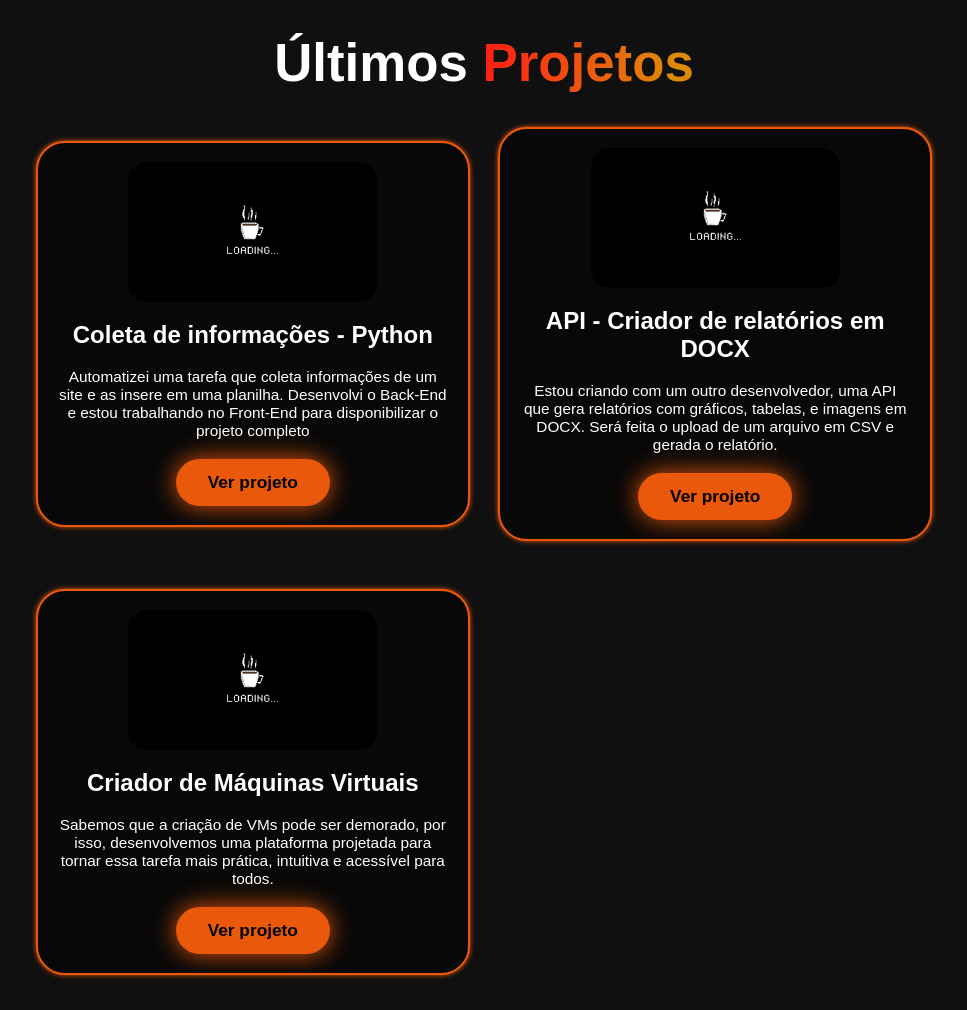
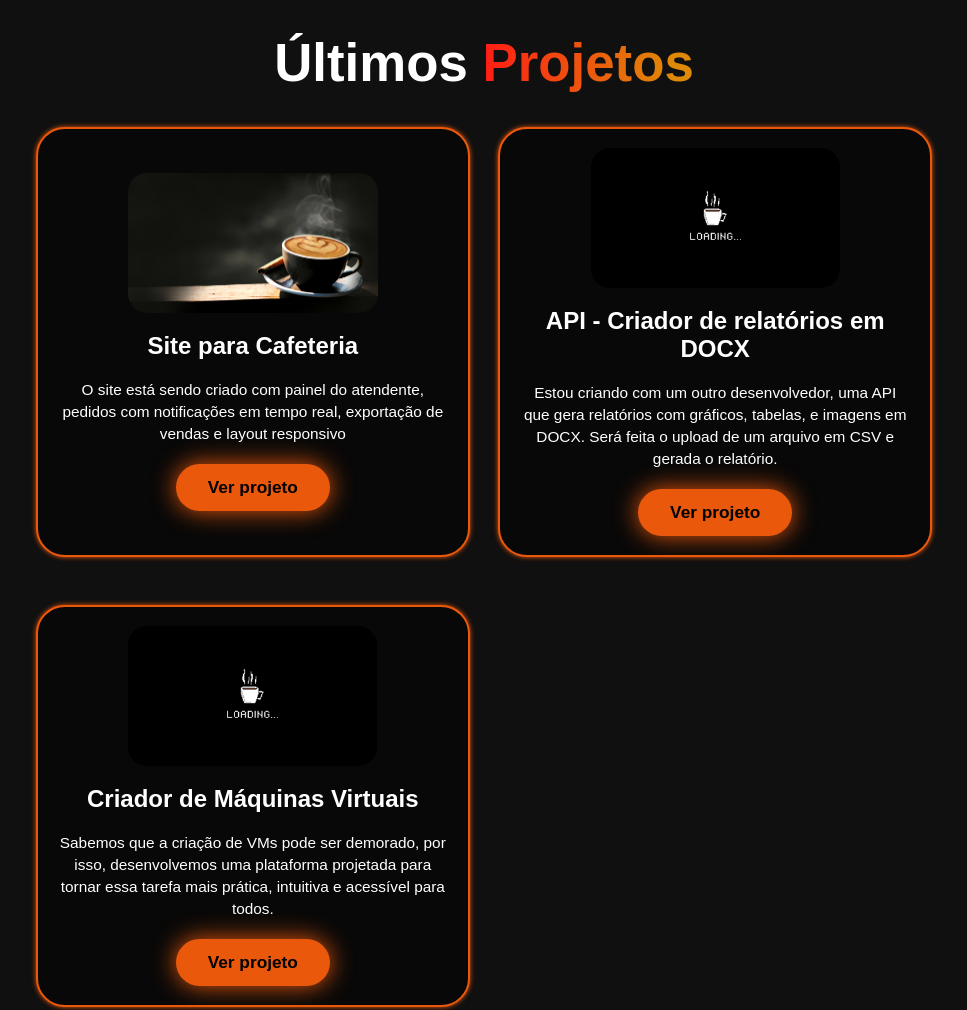
Before and after one commit to GleydsonFs/Portifolio, a website: page index.html in a window 1280 px wide. Shown: the part 3180-4190 px from the top of the page, without its empty margins (156-1123 px from the left). Drawn offline with nearby package versions, Linux system fonts and the light colour scheme.

Commit message:
coffe project updated

```diff
--- a/css/style.css
+++ b/css/style.css
@@ -1,4 +1,4 @@
-
+j
 :root {
     --bg-color: #080808;
     --second-bg-color: #101010;
@@ -524,6 +524,11 @@ section {
     cursor: pointer;
     box-shadow: 0 0 5px var(--main-color);
     transition: 0.3s ease;
+
+    /* Novas propriedades para tamanho fixo */
+    width: 100%;          /* Ocupa toda a largura do grid */
+    min-height: 300px;    /* Altura mínima fixa (ajuste conforme necessário) */
+    height: 100%;         /* Garante que todos os cards tenham a mesma altura */
 }
 
 .project-card a {
@@ -543,6 +548,11 @@ section {
     object-fit: cover;
 }
 
+.cafeteria-img {
+    width: 300px;
+    background-size: contain;
+}
+
 .project-card h3 {
     display: inline;
     font-size: 2.5rem;
@@ -552,6 +562,7 @@ section {
 .project-card p {
 
     font-size: 1.6rem;
+    line-height: 22px;
 }
 
 .contato {
--- a/index.html
+++ b/index.html
@@ -197,12 +197,12 @@
         <div class="projetos-box">
 
                 <div class="project-card">
-                    <img src="img/loading.jpg" alt="portifolio1">
+                    <img class="cafeteria-img" src="img/coffe-bg.png" alt="portifolio1">
 
-                        <h3>Coleta de informações - Python</h3>
+                        <h3>Site para Cafeteria </h3>
 
                         <p>
-                            Automatizei uma tarefa  que coleta informações de um site e as insere em uma planilha. Desenvolvi o Back-End e estou trabalhando no Front-End para disponibilizar o projeto completo
+                            O site está sendo criado com painel do atendente, pedidos com notificações em tempo real, exportação de vendas e layout responsivo
                         </p>
                         <div class="btn"><a href="andamento.html">Ver projeto</a> </div>
                 </div>
```
Also changed, not shown: img/coffe-bg.png (added).
